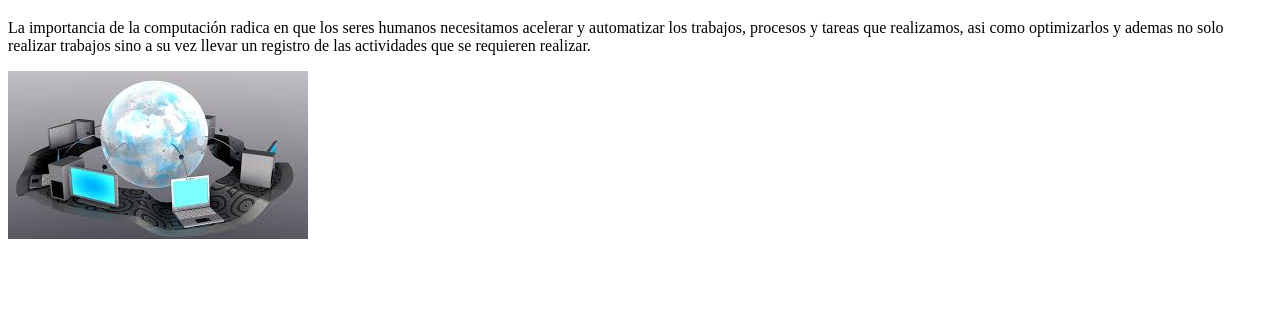
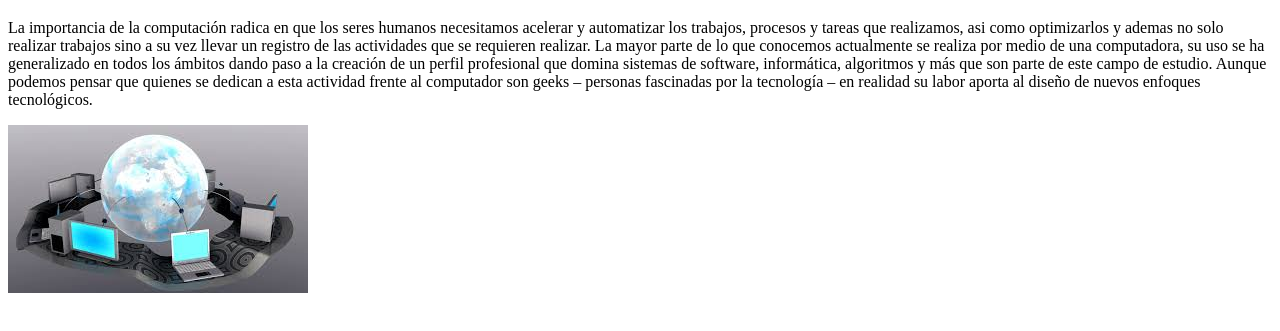
Before and after one commit to MarianaFil/mipaginaweb, a plain HTML site: page index.html in a window 1280 px wide. Shown: the part 61-392 px from the top of the page. Drawn offline with Linux system fonts and the light colour scheme; files whose address does not match are found by name.

Commit message:
Update index.html

```diff
--- a/index.html
+++ b/index.html
@@ -12,8 +12,13 @@
     La importancia de la computación radica en que los seres humanos necesitamos acelerar y automatizar los trabajos,
     procesos y tareas que realizamos, asi como optimizarlos y ademas no solo realizar trabajos sino a su vez llevar un
     registro de las actividades que se requieren realizar.
+    La mayor parte de lo que conocemos actualmente se realiza por medio de una computadora, su uso se ha generalizado
+    en todos los ámbitos dando paso a la creación de un perfil profesional que domina sistemas de software, informática,
+    algoritmos y más que son parte de este campo de estudio. Aunque podemos pensar que quienes se dedican a esta actividad
+    frente al computador son geeks – personas fascinadas por la tecnología – en realidad su labor aporta al diseño de nuevos
+    enfoques tecnológicos.
 </p>
 
-<img src="C:\Users\Mariana\Documents\programacionweb\mipaginaweb\computacion.jpg">
+<img src="computacion.jpg">
 </body>
 </html>
```
